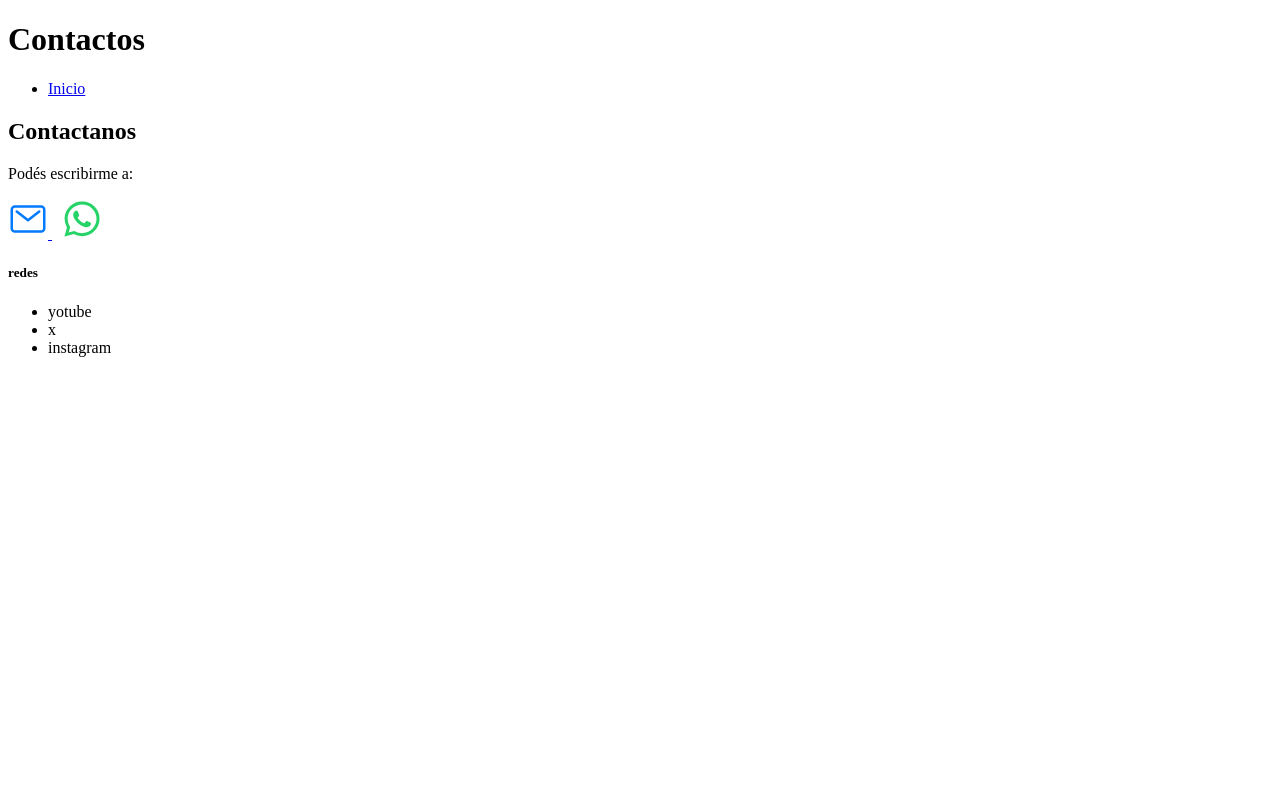
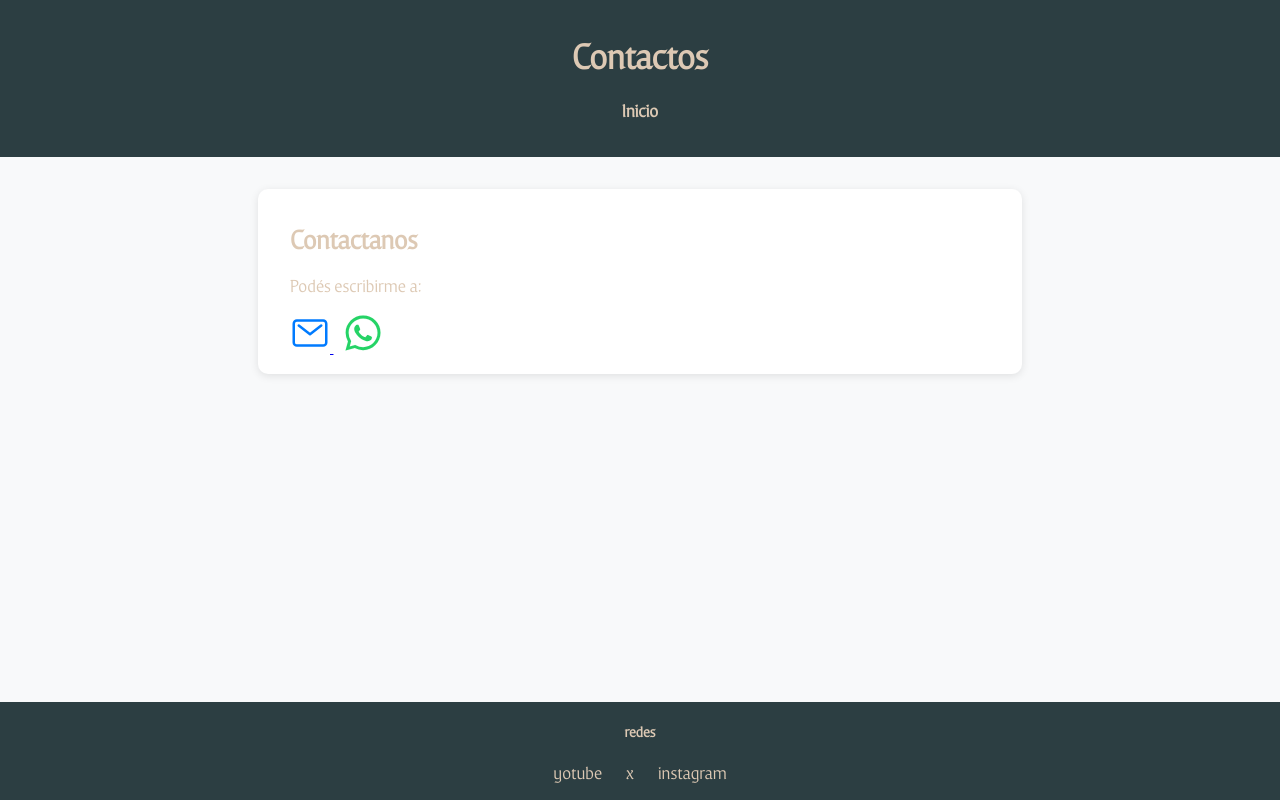
Before and after one commit to valegutierrez04/iampibble, a plain HTML site: page pages/contactos.html in a window 1280 px wide. Drawn offline with nearby package versions, Linux system fonts and the light colour scheme; the site is published under a folder, as on GitHub Pages, so addresses that start at the root find nothing.

Commit message:
Update contactos.html

```diff
--- a/pages/contactos.html
+++ b/pages/contactos.html
@@ -6,7 +6,7 @@
     <meta name="viewport" content="width=device-width, initial-scale=1.0">
     <title>crochet uwu
     </title>
-    <link rel="stylesheet" href="/css/contactos.css">
+    <link rel="stylesheet" href="../css/contactos.css">
 </head>
 <script type="module" src="https://unpkg.com/ionicons@7.1.0/dist/ionicons/ionicons.esm.js"></script>
 <script nomodule src="https://unpkg.com/ionicons@7.1.0/dist/ionicons/ionicons.js"></script>
```
